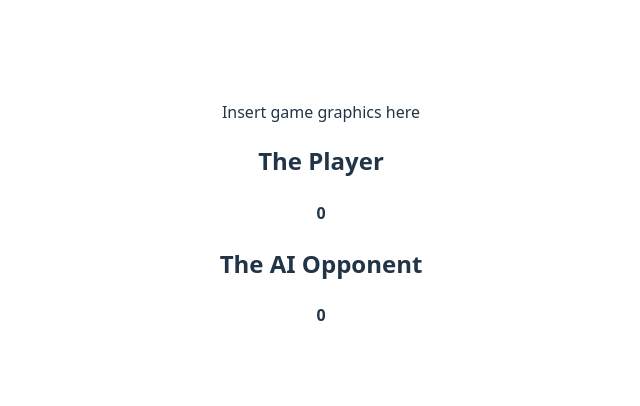
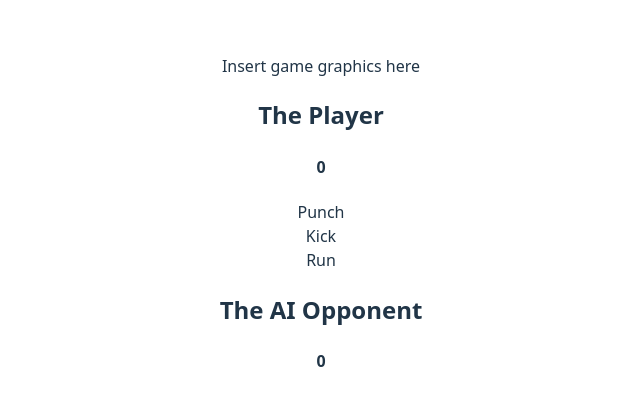
Before and after one commit to Valyrn03/FERMHackathon, a React (Vite) app in the folder front_end/: page / in a window 1280 px wide. Shown: the part 176-582 px from the top of the page, without its empty margins (319-959 px from the left). Built offline with nearby package versions, Linux system fonts and the light colour scheme.

Commit message:
showing abilities

```diff
--- a/front_end/src/App.jsx
+++ b/front_end/src/App.jsx
@@ -4,7 +4,13 @@ import viteLogo from '/vite.svg'
 import './App.css'
 import fs from 'fs';
 
-function loadFile() {
+
+function App() {
+  const [playerHP, setPlayerHP] = useState(0)
+  const [opponentHP, setOpponentHP] = useState(0)
+  const [abilities, setAbilities] = useState(['Punch', 'Kick', 'Run'])
+
+const readFile = () => {
   fs.readFile('../state.txt', (error, data) => {
     if (error) {
       console.log('damn, an error');
@@ -17,33 +23,41 @@ function loadFile() {
   });
 }
 
-// write to the file and set the mutex so the back end can read it then write to this file
+  // write to the file and set the mutex so the back end can read it then write to this file
 // namely we will want to write the current state plus the move that was made
-function writeFile() {
-
+const writeFile = (ability) => {
+  //const data = new Uint8Array(Buffer.from('Hello Node.js'));
+  //fs.writeFile('../state.txt',)
+  console.log(`used ${ability}`)
 }
 
-function App() {
-  const [count, setCount] = useState(0)
-  const [playerHP, setPlayerHP] = useState(0)
-  const [opponentHP, setOpponentHP] = useState(0)
+  const renderAbility = (ability) => {
+    return (
+      <div className='ability' onClick={() => writeFile(ability)}>{ability}</div>
+    )
+  }
 
-  const renderPlayerArea = (playerName, hitPoints) => {
+  const renderPlayerArea = (playerName, hitPoints, isHuman) => {
     return (
-      <div class="stat-bar">
+      <div className="stat-bar" onClick={() => writeFile()}>
         <h2>{playerName}</h2>
         <h4>{hitPoints}</h4>
+        {isHuman && (
+          <div id="abilities-wrapper">
+            {abilities.map(ability => renderAbility(ability))}
+          </div>
+        )}
       </div>
     )
   }
 
   return (
     <>
-      <div id="game-area">
+      <div id="game-area" onClick={() => readFile()}>
         Insert game graphics here
       </div>
       <div id="stat-bars-area">
-        {renderPlayerArea('The Player', playerHP)}
+        {renderPlayerArea('The Player', playerHP, true)}
         {renderPlayerArea('The AI Opponent', opponentHP)}
       </div>
     </>
```
